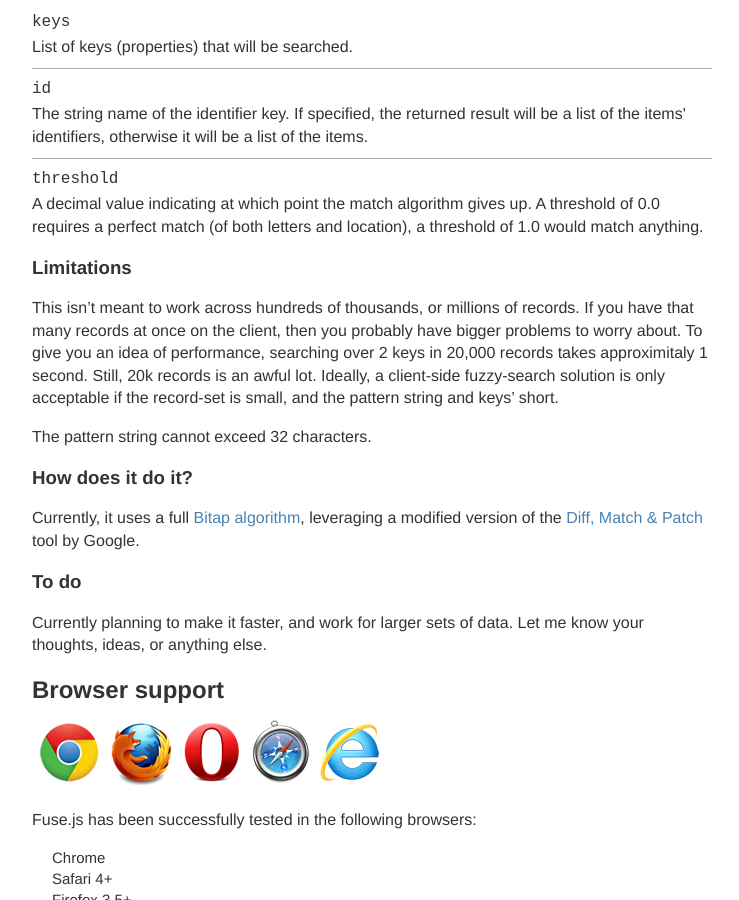
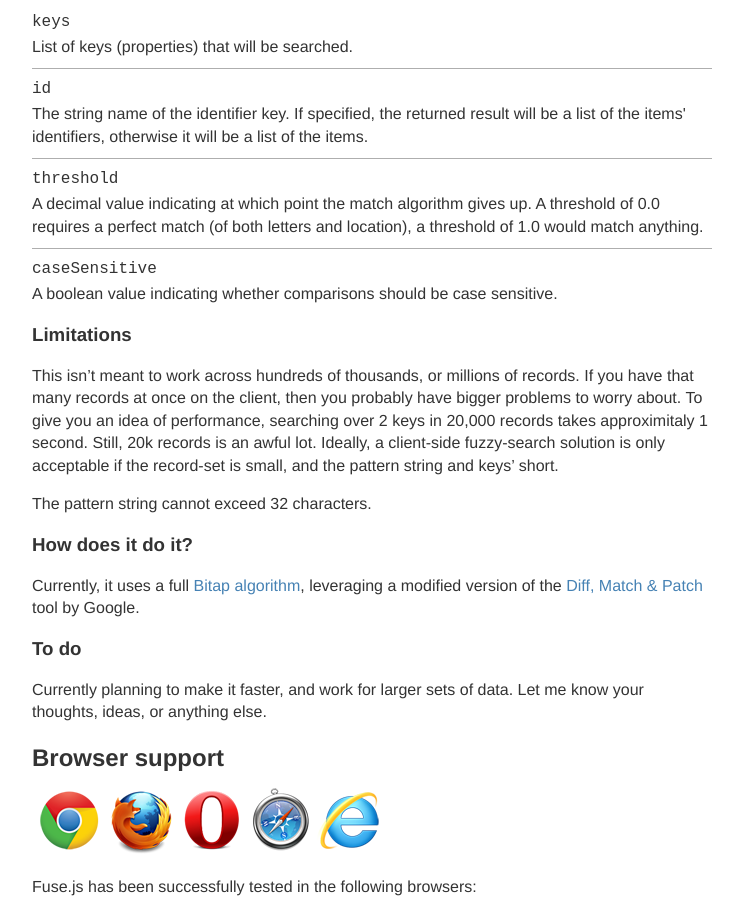
Before and after one commit to krisk/krisk.github.com, a Jekyll site: the page built from projects/fuse.md, in a window 1280 px wide and 900 px high, scrolled down 1876 px. Shown: the whole window, without its empty margins (128-867 px from the left). Built offline with Jekyll 4.4.1, drawn with Linux system fonts in a browser that asks for light colours; a script that is not in the unit is left out; comment, search, counter and statistics services are not loaded.

Commit message:
Added caseSensitive

```diff
--- a/projects/fuse.md
+++ b/projects/fuse.md
@@ -134,6 +134,10 @@ var result = f.search('Falen');
     <code>threshold</code>
     <p>A decimal value indicating at which point the match algorithm gives up. A threshold of 0.0 requires a perfect match (of both letters and location), a threshold of 1.0 would match anything.</p>
   </li>
+  <li>
+    <code>caseSensitive</code>
+    <p>A boolean value indicating whether comparisons should be case sensitive.</p>
+  </li>
 </ul>
 
 ### Limitations
```
